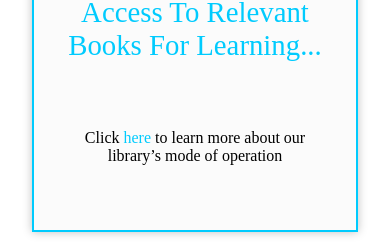
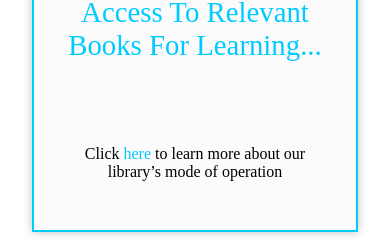
Before and after one commit to DTEQ46/E-Library, a Next.js app: page / in a window 390 px wide. Shown: the part 1198-1447 px from the top of the page. Built offline with nearby package versions, Linux system fonts and the light colour scheme; no server answers; some icons are missing.

Commit message:
Another(6)

```diff
--- a/styles/Purpose.module.css
+++ b/styles/Purpose.module.css
@@ -56,6 +56,6 @@
   }
   .p2 {
     font-size: 1rem;
-    top: 6rem;
+    top: 7rem;
   }
 }
```
